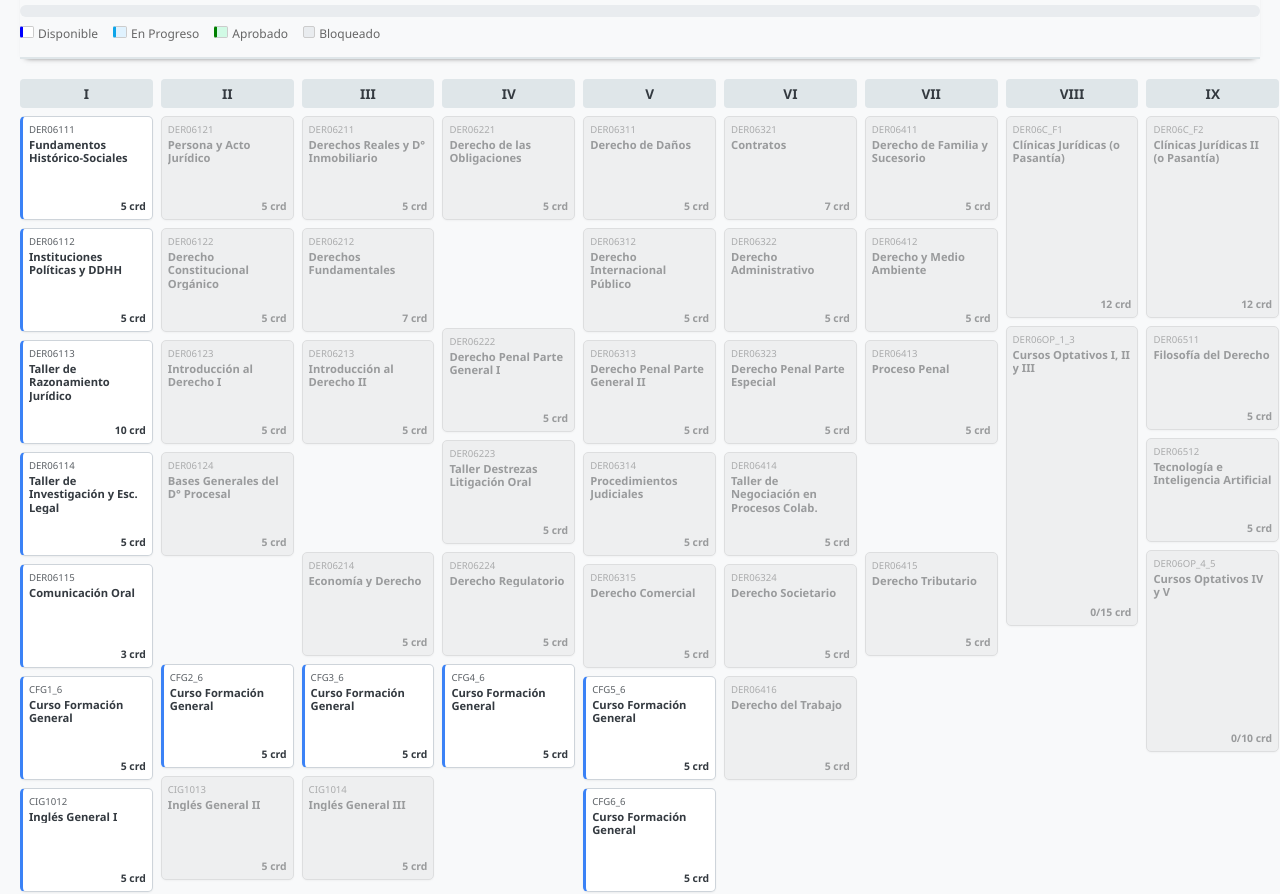
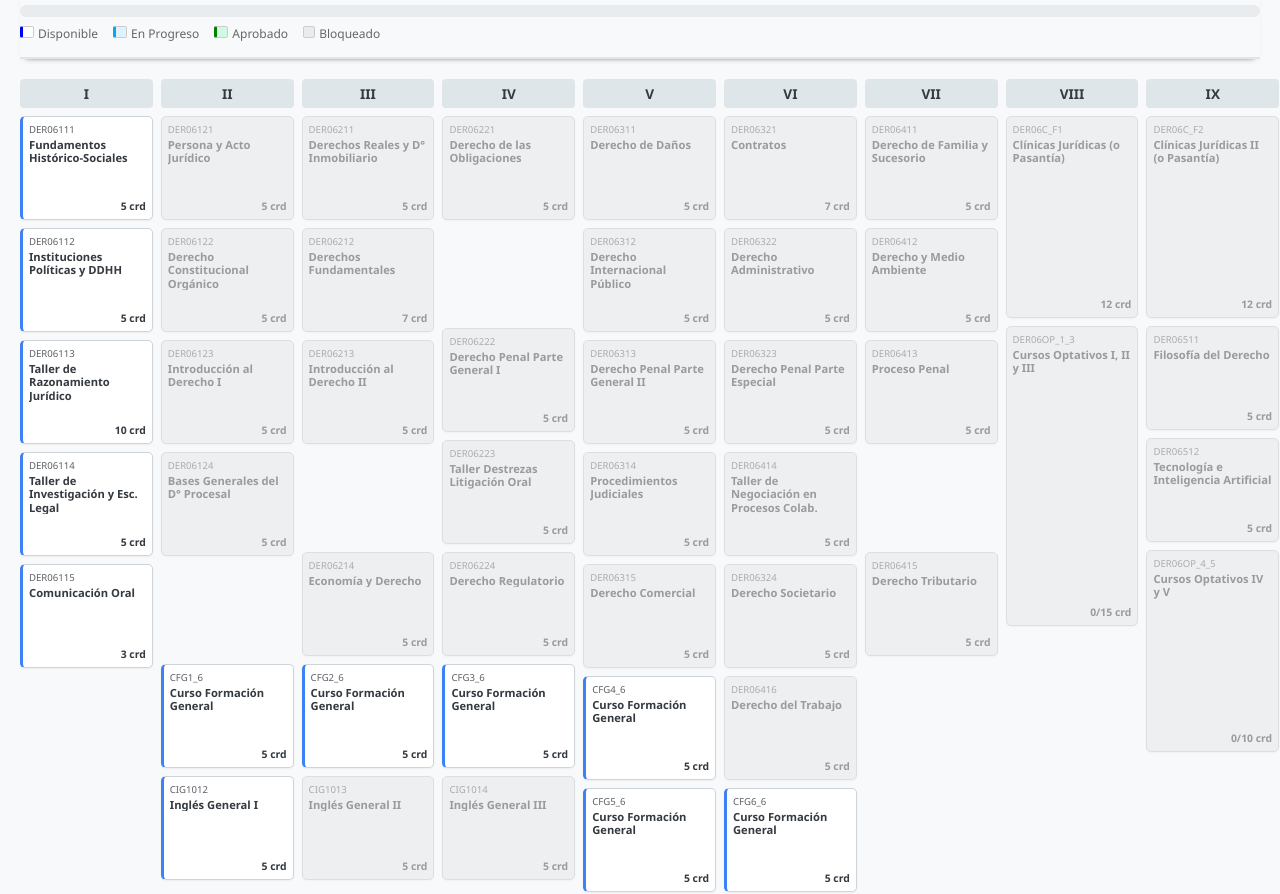
Before and after one commit to 15-jg/Malla-NO-oficial, a plain HTML site: page index.html in a window 1280 px wide. Shown: the part 85-979 px from the top of the page. Drawn offline with Linux system fonts and the light colour scheme.

Commit message:
Update index.html

```diff
--- a/index.html
+++ b/index.html
@@ -217,39 +217,38 @@
 </footer>
 
 <script>
-    // DATA COMPLETA CON OPTATIVOS AGRUPADOS Y AVANCE DE 1 EN 1
+    // DATA COMPLETA CORREGIDA (CFG e Inglés desplazados)
     const subjects = [
-        // SEMESTRE I
+        // SEMESTRE I (Sin CFG ni Inglés)
         { id: "DER06111", row: 1, sem: 1, name: "Fundamentos Histórico-Sociales", credits: 5, prereqs: [] },
         { id: "DER06112", row: 2, sem: 1, name: "Instituciones Políticas y DDHH", credits: 5, prereqs: [] },
         { id: "DER06113", row: 3, sem: 1, name: "Taller de Razonamiento Jurídico", credits: 10, prereqs: [] },
         { id: "DER06114", row: 4, sem: 1, name: "Taller de Investigación y Esc. Legal", credits: 5, prereqs: [] },
         { id: "DER06115", row: 5, sem: 1, name: "Comunicación Oral", credits: 3, prereqs: [] },
-        { id: "CFG1_6",   row: 6, sem: 1, name: "Curso Formación General", credits: 5, prereqs: [] },
-        { id: "CIG1012",  row: 7, sem: 1, name: "Inglés General I", credits: 5, prereqs: [] },
 
-        // SEMESTRE II
+        // SEMESTRE II (Comienzan CFG 1 e Inglés I)
         { id: "DER06121", row: 1, sem: 2, name: "Persona y Acto Jurídico", credits: 5, prereqs: ["DER06111"] },
         { id: "DER06122", row: 2, sem: 2, name: "Derecho Constitucional Orgánico", credits: 5, prereqs: ["DER06112"] },
         { id: "DER06123", row: 3, sem: 2, name: "Introducción al Derecho I", credits: 5, prereqs: ["DER06113"] },
         { id: "DER06124", row: 4, sem: 2, name: "Bases Generales del D° Procesal", credits: 5, prereqs: ["DER06113"] },
-        { id: "CFG2_6",   row: 6, sem: 2, name: "Curso Formación General", credits: 5, prereqs: [] },
-        { id: "CIG1013",  row: 7, sem: 2, name: "Inglés General II", credits: 5, prereqs: ["CIG1012"] },
+        { id: "CFG1_6",   row: 6, sem: 2, name: "Curso Formación General", credits: 5, prereqs: [] },
+        { id: "CIG1012",  row: 7, sem: 2, name: "Inglés General I", credits: 5, prereqs: [] },
 
         // SEMESTRE III
         { id: "DER06211", row: 1, sem: 3, name: "Derechos Reales y D° Inmobiliario", credits: 5, prereqs: ["DER06121"] },
         { id: "DER06212", row: 2, sem: 3, name: "Derechos Fundamentales", credits: 7, prereqs: ["DER06122"] },
         { id: "DER06213", row: 3, sem: 3, name: "Introducción al Derecho II", credits: 5, prereqs: ["DER06123"] },
         { id: "DER06214", row: 5, sem: 3, name: "Economía y Derecho", credits: 5, prereqs: ["DER06114"] },
-        { id: "CFG3_6",   row: 6, sem: 3, name: "Curso Formación General", credits: 5, prereqs: [] },
-        { id: "CIG1014",  row: 7, sem: 3, name: "Inglés General III", credits: 5, prereqs: ["CIG1013"] },
+        { id: "CFG2_6",   row: 6, sem: 3, name: "Curso Formación General", credits: 5, prereqs: [] },
+        { id: "CIG1013",  row: 7, sem: 3, name: "Inglés General II", credits: 5, prereqs: ["CIG1012"] },
 
         // SEMESTRE IV
         { id: "DER06221", row: 1, sem: 4, name: "Derecho de las Obligaciones", credits: 5, prereqs: ["DER06211"] },
         { id: "DER06222", row: 3, sem: 4, name: "Derecho Penal Parte General I", credits: 5, prereqs: ["DER06123"] },
         { id: "DER06223", row: 4, sem: 4, name: "Taller Destrezas Litigación Oral", credits: 5, prereqs: ["DER06115", "DER06212", "DER06124"] },
         { id: "DER06224", row: 5, sem: 4, name: "Derecho Regulatorio", credits: 5, prereqs: ["DER06214"] },
-        { id: "CFG4_6",   row: 6, sem: 4, name: "Curso Formación General", credits: 5, prereqs: [] },
+        { id: "CFG3_6",   row: 6, sem: 4, name: "Curso Formación General", credits: 5, prereqs: [] },
+        { id: "CIG1014",  row: 7, sem: 4, name: "Inglés General III", credits: 5, prereqs: ["CIG1013"] },
 
         // SEMESTRE V
         { id: "DER06311", row: 1, sem: 5, name: "Derecho de Daños", credits: 5, prereqs: ["DER06221"] },
@@ -257,8 +256,8 @@
         { id: "DER06313", row: 3, sem: 5, name: "Derecho Penal Parte General II", credits: 5, prereqs: ["DER06213", "DER06222"] },
         { id: "DER06314", row: 4, sem: 5, name: "Procedimientos Judiciales", credits: 5, prereqs: ["DER06115", "DER06212", "DER06223", "DER06224"] },
         { id: "DER06315", row: 5, sem: 5, name: "Derecho Comercial", credits: 5, prereqs: ["DER06224"] },
-        { id: "CFG5_6",   row: 6, sem: 5, name: "Curso Formación General", credits: 5, prereqs: [] },
-        { id: "CFG6_6",   row: 7, sem: 5, name: "Curso Formación General", credits: 5, prereqs: [] },
+        { id: "CFG4_6",   row: 6, sem: 5, name: "Curso Formación General", credits: 5, prereqs: [] },
+        { id: "CFG5_6",   row: 7, sem: 5, name: "Curso Formación General", credits: 5, prereqs: [] },
 
         // SEMESTRE VI
         { id: "DER06321", row: 1, sem: 6, name: "Contratos", credits: 7, prereqs: ["DER06114", "DER06311"] },
@@ -267,6 +266,7 @@
         { id: "DER06414", row: 4, sem: 6, name: "Taller de Negociación en Procesos Colab.", credits: 5, prereqs: ["DER06314"] },
         { id: "DER06324", row: 5, sem: 6, name: "Derecho Societario", credits: 5, prereqs: ["DER06315"] },
         { id: "DER06416", row: 6, sem: 6, name: "Derecho del Trabajo", credits: 5, prereqs: ["DER06214", "DER06223"] },
+        { id: "CFG6_6",   row: 7, sem: 6, name: "Curso Formación General", credits: 5, prereqs: [] },
 
         // SEMESTRE VII
         { id: "DER06411", row: 1, sem: 7, name: "Derecho de Familia y Sucesorio", credits: 5, prereqs: ["DER06111", "DER06321"] },
@@ -389,18 +389,15 @@
         // LÓGICA PARA RAMOS ACUMULATIVOS
         if (sub.isAccumulative) {
             let current = partialCredits[id] || 0;
-            current += sub.step; // Avanza según el step (ahora de 1 en 1)
+            current += sub.step;
 
             if (current > sub.credits) {
-                // Si se pasa del máximo, se reinicia a 0
                 current = 0;
                 passed.delete(id);
                 removeFuture(id);
             } else if (current === sub.credits) {
-                // Si llega al tope, se aprueba
                 passed.add(id);
             } else {
-                // Si está en progreso, aún no está aprobado para los futuros
                 passed.delete(id);
                 removeFuture(id);
             }
@@ -451,7 +448,7 @@
                     el.classList.add('passed');
                 } else if (canTake) {
                     el.classList.add('available');
-                    if (current > 0) el.classList.add('partial'); // Azul claro si tiene progreso
+                    if (current > 0) el.classList.add('partial');
                 } else {
                     el.classList.add('locked');
                 }
@@ -474,7 +471,6 @@
         document.getElementById('txt-percent').innerText = `${percent}%`;
         document.getElementById('bar-fill').style.width = `${percent}%`;
 
-        // Guardar ambos estados
         localStorage.setItem('malla_progress', JSON.stringify([...passed]));
         localStorage.setItem('malla_partial', JSON.stringify(partialCredits));
     }
@@ -484,7 +480,7 @@
     function resetMalla() {
         if(confirm("¿Borrar todo el progreso?")) {
             passed.clear();
-            partialCredits = {}; // Reiniciar también los parciales
+            partialCredits = {};
             saveAndRender();
         }
     }
```
